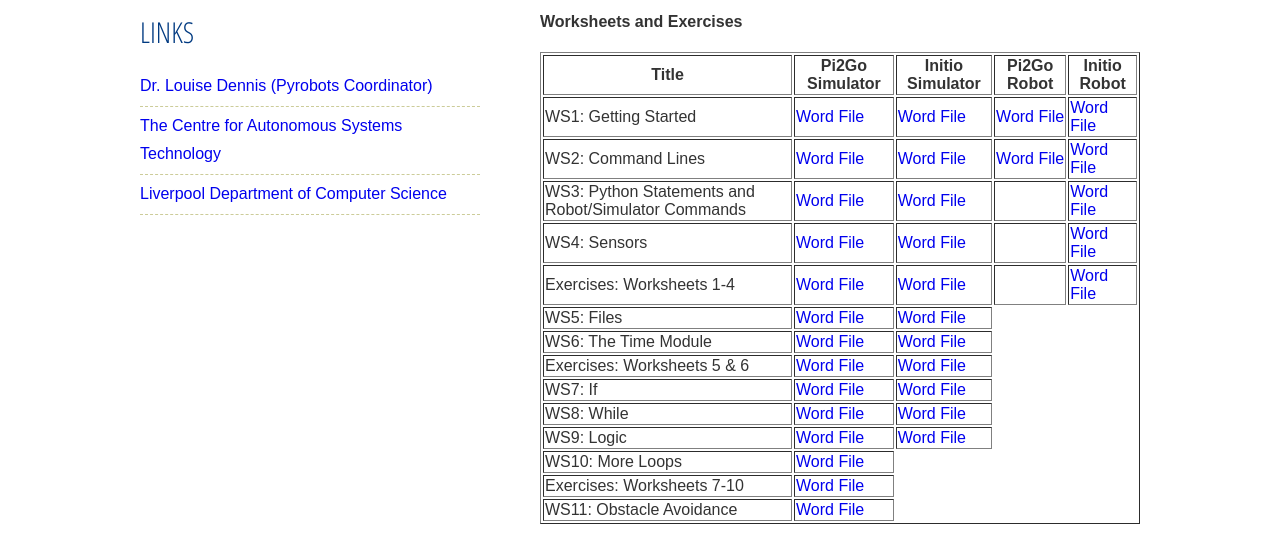
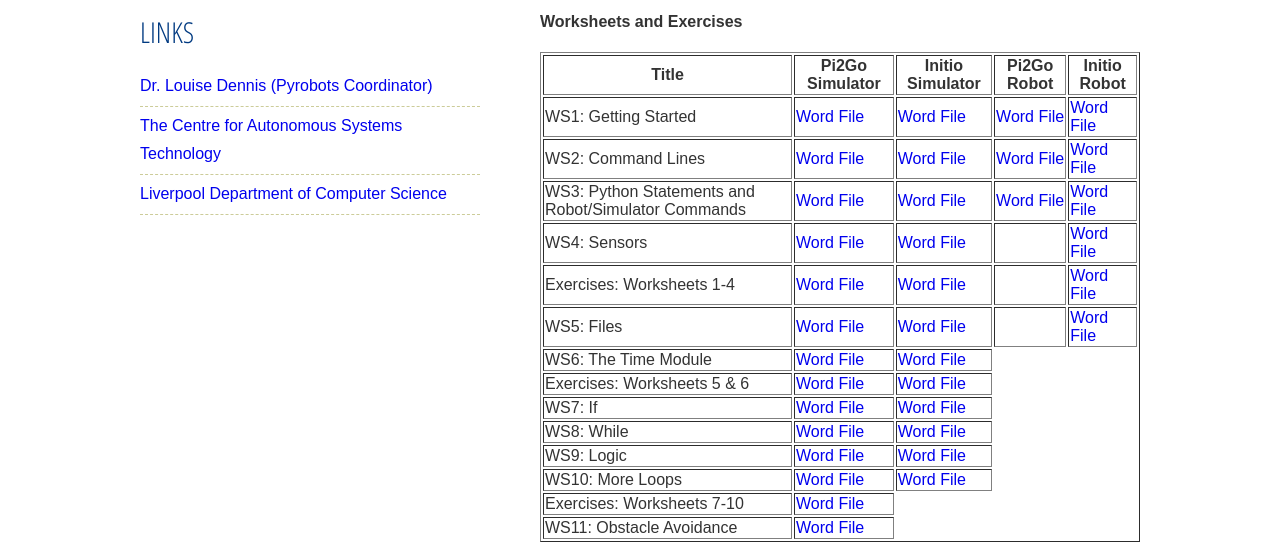
Before and after one commit to legorovers/pyrobot_website, a plain HTML site: page exercises.html in a window 1280 px wide. Shown: the part 439-982 px from the top of the page. Drawn offline with Linux system fonts and the light colour scheme; a web font is replaced by a local one.

Commit message:
Alot more worksheets.

```diff
--- a/exercises.html
+++ b/exercises.html
@@ -76,7 +76,7 @@ Released   : 20120825
       </tr>
     <tr><td>WS3: Python Statements and Robot/Simulator Commands</td><td><a href=resources/pi2go_sim/WS3-Pi2GoSimulator-Statements.docx>Word File</a></td>
       <td><a href=resources/initio_sim/WS3-InitioSimulator-Statements.docx>Word File</a></td>
-      <td></td>
+      <td><a href=resources/initio_sim/WS3-Pi2Go-Statements.docx>Word File</a></td>
       <td><a href=resources/initio_sim/WS3-Initio-Statements.docx>Word File</a></td>
       </tr>
     <tr><td>WS4: Sensors</td><td><a href=resources/pi2go_sim/WS4-Pi2GoSimulator-Sensors.docx>Word File</a></td>
@@ -92,6 +92,8 @@ Released   : 20120825
       </tr>
     <tr><td>WS5: Files</td><td><a href=resources/pi2go_sim/WS5-Pi2GoSimulator-Files.docx>Word File</a></td>
 			<td><a href=resources/initio_sim/WS5-InitioSimulator-Files.docx>Word File</a></td>
+      <td></td>
+      <td><a href=resources/initio/WS5-Initio-Files.docx>Word File</a></td>
       </tr>
     <tr><td>WS6: The Time Module</td>
       <td><a href=resources/pi2go_sim/WS6-Pi2GoSimulator-Time.docx>Word File</a></td>
@@ -110,6 +112,7 @@ Released   : 20120825
       <td><a href=resources/initio_sim/WS9-InitioSimulator-Logic.docx>Word File</a></td>
       </tr>
     <tr><td>WS10: More Loops</td><td><a href=resources/pi2go_sim/WS10-Pi2GoSimulator-ElifBreakContinue.docx>Word File</a></td>
+      <td><a href=resources/initio_sim/WS10-InitioSimulator-ElifBreakContinue.docx>Word File</a></td>
       </tr>
     <tr><td>Exercises: Worksheets 7-10</td><td><a href=resources/pi2go_sim/Ex10-Pi2GoSimulator-LogicAndControl.docx>Word File</a></td>
       </tr>
```
Also changed, not shown: 5 other files.
